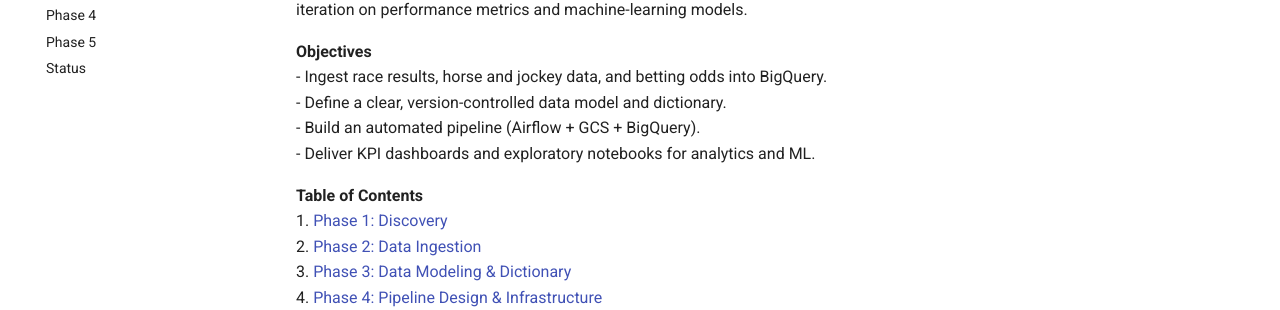
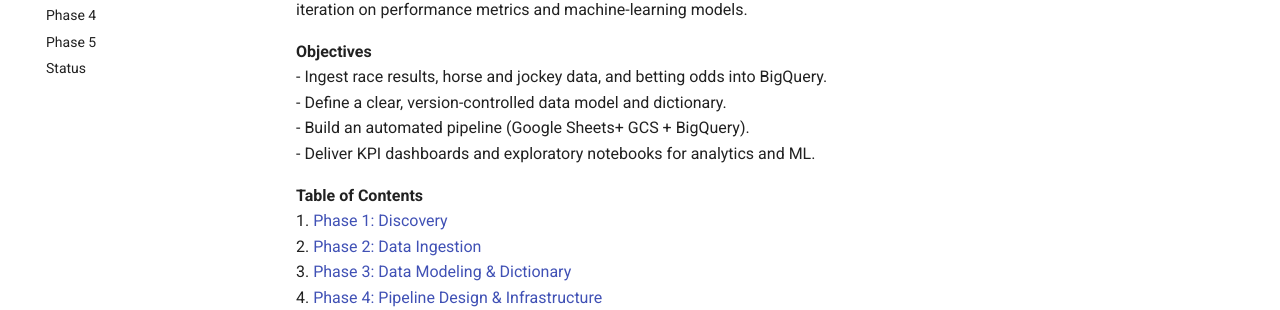
Before and after one commit to Ramgath/hk_racing_project, an MkDocs documentation site: the page built from docs/index.md, in a window 1280 px wide. Shown: the part 285-595 px from the top of the page. Built offline with MkDocs 1.6.1 and Material for MkDocs 9.7.7, drawn with Linux system fonts in a browser that asks for light colours.

```diff
--- a/docs/index.md
+++ b/docs/index.md
@@ -6,7 +6,7 @@
 **Objectives**
 - Ingest race results, horse and jockey data, and betting odds into BigQuery.
 - Define a clear, version-controlled data model and dictionary.
-- Build an automated pipeline (Airflow + GCS + BigQuery).
+- Build an automated pipeline (Google Sheets+ GCS + BigQuery).
 - Deliver KPI dashboards and exploratory notebooks for analytics and ML.
 
 **Table of Contents**
```
